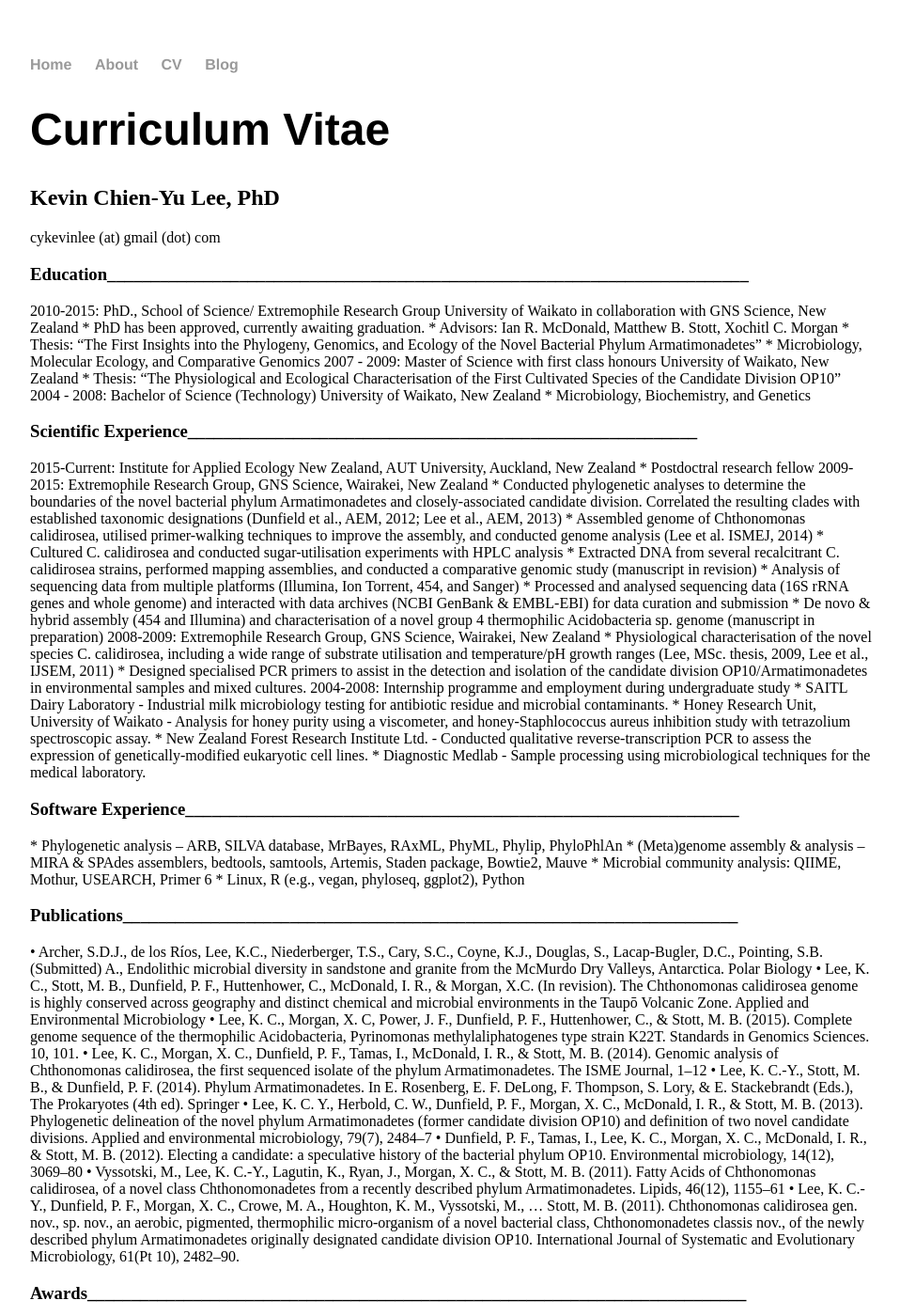
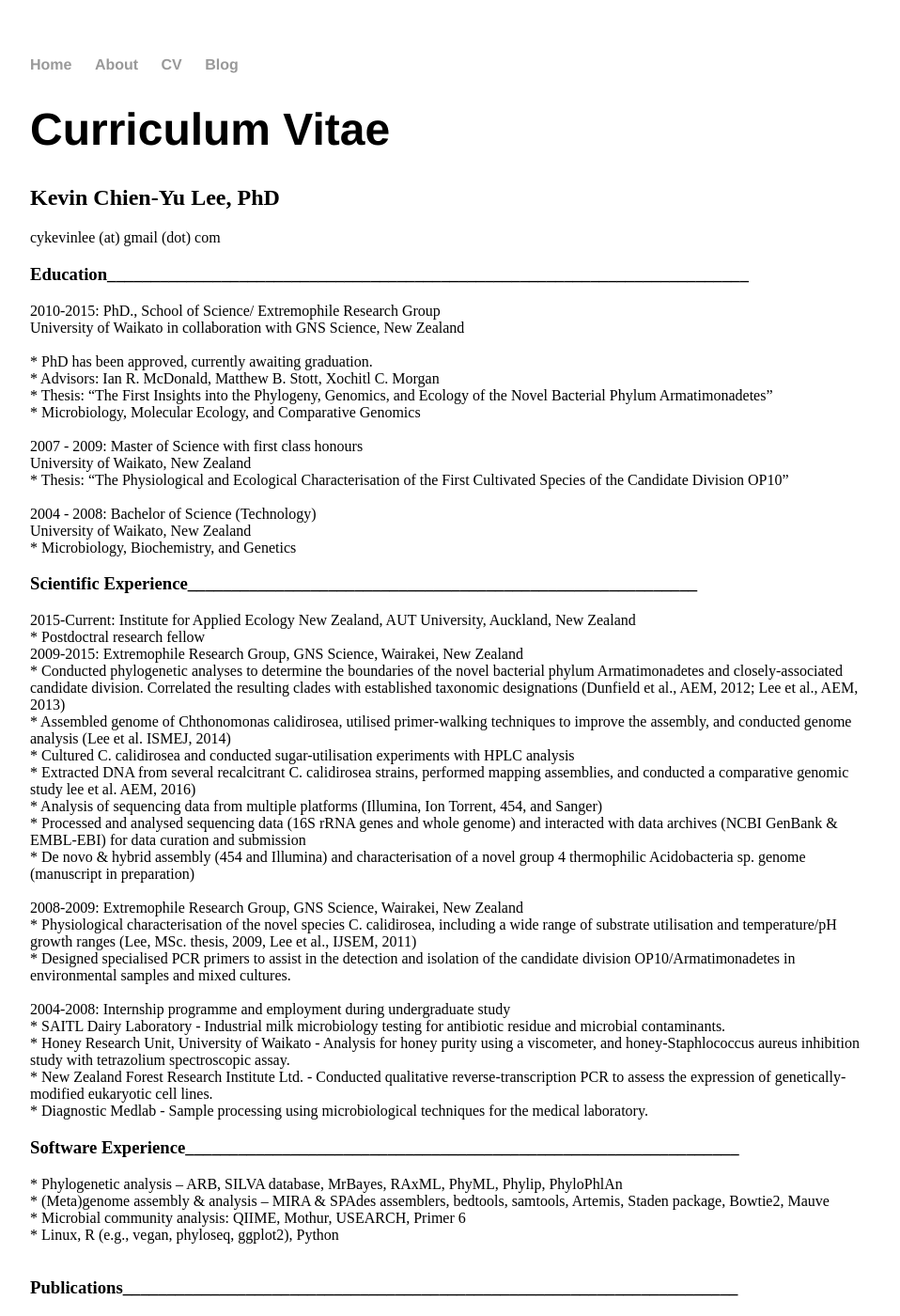
Before and after one commit to cyklee/cyklee.github.io, a Jekyll site: the page built from cv/index.html, in a window 1280 px wide and 1400 px high. Shown: the whole window at 94% size, without its empty margins (160-1118 px from the left). Built offline with Jekyll 4.4.1, drawn with Linux system fonts in a browser that asks for light colours; some of the changed text lies outside the part shown.

Commit message:
Update index.html

```diff
--- a/cv/index.html
+++ b/cv/index.html
@@ -8,87 +8,87 @@ title: Kevin C Lee - CV
 cykevinlee (at) gmail (dot) com
 <h3>Education_________________________________________________________________________</h3>
 
-2010-2015: PhD., School of Science/ Extremophile Research Group
-University of Waikato in collaboration with GNS Science, New Zealand
-
-*  PhD has been approved, currently awaiting graduation.
-*  Advisors: Ian R. McDonald, Matthew B. Stott, Xochitl C. Morgan
-*  Thesis: “The First Insights into the Phylogeny, Genomics, and Ecology of the Novel Bacterial Phylum Armatimonadetes”
-*  Microbiology, Molecular Ecology, and Comparative Genomics
-
-2007 - 2009: Master of Science with first class honours
-University of Waikato, New Zealand
-*  Thesis: “The Physiological and Ecological Characterisation of the First Cultivated Species of the Candidate Division OP10”
-
-2004 - 2008: Bachelor of Science (Technology)
-University of Waikato, New Zealand
-* Microbiology, Biochemistry, and Genetics
+2010-2015: PhD., School of Science/ Extremophile Research Group<br>
+University of Waikato in collaboration with GNS Science, New Zealand<br>
+<br>
+*  PhD has been approved, currently awaiting graduation.<br>
+*  Advisors: Ian R. McDonald, Matthew B. Stott, Xochitl C. Morgan<br>
+*  Thesis: “The First Insights into the Phylogeny, Genomics, and Ecology of the Novel Bacterial Phylum Armatimonadetes”<br>
+*  Microbiology, Molecular Ecology, and Comparative Genomics<br>
+<br>
+2007 - 2009: Master of Science with first class honours<br>
+University of Waikato, New Zealand<br>
+*  Thesis: “The Physiological and Ecological Characterisation of the First Cultivated Species of the Candidate Division OP10”<br>
+<br>
+2004 - 2008: Bachelor of Science (Technology) <br>
+University of Waikato, New Zealand<br>
+* Microbiology, Biochemistry, and Genetics<br>
 
 <h3>Scientific Experience__________________________________________________________</h3>
 
-2015-Current: Institute for Applied Ecology New Zealand, AUT University, Auckland, New Zealand
-* Postdoctral research fellow
-2009-2015: Extremophile Research Group, GNS Science, Wairakei, New Zealand
-* Conducted phylogenetic analyses to determine the boundaries of the novel bacterial phylum Armatimonadetes and closely-associated candidate division. Correlated the resulting clades with established taxonomic designations (Dunfield et al., AEM, 2012; Lee et al., AEM, 2013)
-* Assembled genome of Chthonomonas calidirosea, utilised primer-walking techniques to improve the assembly, and conducted genome analysis (Lee et al. ISMEJ, 2014)
-* Cultured C. calidirosea and conducted sugar-utilisation experiments with HPLC analysis
-* Extracted DNA from several recalcitrant C. calidirosea strains, performed mapping assemblies, and conducted a comparative genomic study (manuscript in revision)
-* Analysis of sequencing data from multiple platforms (Illumina, Ion Torrent, 454, and Sanger)
-* Processed and analysed sequencing data (16S rRNA genes and whole genome) and interacted with data archives (NCBI GenBank & EMBL-EBI) for data curation and submission
-* De novo & hybrid assembly (454 and Illumina) and characterisation of a novel group 4 thermophilic Acidobacteria sp. genome (manuscript in preparation)
-
-2008-2009: Extremophile Research Group, GNS Science, Wairakei, New Zealand
-* Physiological characterisation of the novel species C. calidirosea, including a wide range of substrate utilisation and temperature/pH growth ranges (Lee, MSc. thesis, 2009, Lee et al., IJSEM, 2011)
-* Designed specialised PCR primers to assist in the detection and isolation of the candidate division OP10/Armatimonadetes in environmental samples and mixed cultures.
-
-2004-2008: Internship programme and employment during undergraduate study
-* SAITL Dairy Laboratory - Industrial milk microbiology testing for antibiotic residue and microbial contaminants.
-* Honey Research Unit, University of Waikato - Analysis for honey purity using a viscometer, and honey-Staphlococcus aureus inhibition study with tetrazolium spectroscopic assay.
-* New Zealand Forest Research Institute Ltd. - Conducted qualitative reverse-transcription PCR to assess the expression of genetically-modified eukaryotic cell lines.
-* Diagnostic Medlab - Sample processing using microbiological techniques for the medical laboratory.
+2015-Current: Institute for Applied Ecology New Zealand, AUT University, Auckland, New Zealand<br>
+* Postdoctral research fellow<br>
+2009-2015: Extremophile Research Group, GNS Science, Wairakei, New Zealand<br>
+* Conducted phylogenetic analyses to determine the boundaries of the novel bacterial phylum Armatimonadetes and closely-associated candidate division. Correlated the resulting clades with established taxonomic designations (Dunfield et al., AEM, 2012; Lee et al., AEM, 2013)<br>
+* Assembled genome of Chthonomonas calidirosea, utilised primer-walking techniques to improve the assembly, and conducted genome analysis (Lee et al. ISMEJ, 2014)<br>
+* Cultured C. calidirosea and conducted sugar-utilisation experiments with HPLC analysis<br>
+* Extracted DNA from several recalcitrant C. calidirosea strains, performed mapping assemblies, and conducted a comparative genomic study lee et al. AEM, 2016)<br>
+* Analysis of sequencing data from multiple platforms (Illumina, Ion Torrent, 454, and Sanger)<br>
+* Processed and analysed sequencing data (16S rRNA genes and whole genome) and interacted with data archives (NCBI GenBank & EMBL-EBI) for data curation and submission<br>
+* De novo & hybrid assembly (454 and Illumina) and characterisation of a novel group 4 thermophilic Acidobacteria sp. genome (manuscript in preparation)<br>
+<br>
+2008-2009: Extremophile Research Group, GNS Science, Wairakei, New Zealand<br>
+* Physiological characterisation of the novel species C. calidirosea, including a wide range of substrate utilisation and temperature/pH growth ranges (Lee, MSc. thesis, 2009, Lee et al., IJSEM, 2011)<br>
+* Designed specialised PCR primers to assist in the detection and isolation of the candidate division OP10/Armatimonadetes in environmental samples and mixed cultures.<br>
+<br>
+2004-2008: Internship programme and employment during undergraduate study<br>
+* SAITL Dairy Laboratory - Industrial milk microbiology testing for antibiotic residue and microbial contaminants.<br>
+* Honey Research Unit, University of Waikato - Analysis for honey purity using a viscometer, and honey-Staphlococcus aureus inhibition study with tetrazolium spectroscopic assay.<br>
+* New Zealand Forest Research Institute Ltd. - Conducted qualitative reverse-transcription PCR to assess the expression of genetically-modified eukaryotic cell lines.<br>
+* Diagnostic Medlab - Sample processing using microbiological techniques for the medical laboratory.<br>
 
 <h3>Software Experience_______________________________________________________________</h3>
-*	Phylogenetic analysis – ARB, SILVA database, MrBayes, RAxML, PhyML, Phylip, PhyloPhlAn
-*	(Meta)genome assembly & analysis – MIRA & SPAdes assemblers, bedtools, samtools, Artemis, Staden package, Bowtie2, Mauve
-*	Microbial community analysis: QIIME, Mothur, USEARCH, Primer 6
-*	Linux, R (e.g., vegan, phyloseq, ggplot2), Python
-
+*	Phylogenetic analysis – ARB, SILVA database, MrBayes, RAxML, PhyML, Phylip, PhyloPhlAn<br>
+*	(Meta)genome assembly & analysis – MIRA & SPAdes assemblers, bedtools, samtools, Artemis, Staden package, Bowtie2, Mauve<br>
+*	Microbial community analysis: QIIME, Mothur, USEARCH, Primer 6<br>
+*	Linux, R (e.g., vegan, phyloseq, ggplot2), Python<br>
+<br>
 <h3>Publications______________________________________________________________________</h3>
-•	Archer, S.D.J., de los Ríos, Lee, K.C., Niederberger, T.S., Cary, S.C., Coyne, K.J., Douglas, S., Lacap-Bugler, D.C., Pointing, S.B. (Submitted) A., Endolithic microbial diversity in sandstone and granite from the McMurdo Dry Valleys, Antarctica. Polar Biology
-•	Lee, K. C., Stott, M. B., Dunfield, P. F., Huttenhower, C., McDonald, I. R., & Morgan, X.C. (In revision). The Chthonomonas calidirosea genome is highly conserved across geography and distinct chemical and microbial environments in the Taupō Volcanic Zone. Applied and Environmental Microbiology
-•	Lee, K. C., Morgan, X. C, Power, J. F., Dunfield, P. F., Huttenhower, C., & Stott, M. B. (2015). Complete genome sequence of the thermophilic Acidobacteria, Pyrinomonas methylaliphatogenes type strain K22T. Standards in Genomics Sciences. 10, 101.
-•	Lee, K. C., Morgan, X. C., Dunfield, P. F., Tamas, I., McDonald, I. R., & Stott, M. B. (2014). Genomic analysis of Chthonomonas calidirosea, the first sequenced isolate of the phylum Armatimonadetes. The ISME Journal, 1–12
-•	Lee, K. C.-Y., Stott, M. B., & Dunfield, P. F. (2014). Phylum Armatimonadetes. In E. Rosenberg, E. F. DeLong, F. Thompson, S. Lory, & E. Stackebrandt (Eds.), The Prokaryotes (4th ed). Springer
-•	Lee, K. C. Y., Herbold, C. W., Dunfield, P. F., Morgan, X. C., McDonald, I. R., & Stott, M. B. (2013). Phylogenetic delineation of the novel phylum Armatimonadetes (former candidate division OP10) and definition of two novel candidate divisions. Applied and environmental microbiology, 79(7), 2484–7
-•	Dunfield, P. F., Tamas, I., Lee, K. C., Morgan, X. C., McDonald, I. R., & Stott, M. B. (2012). Electing a candidate: a speculative history of the bacterial phylum OP10. Environmental microbiology, 14(12), 3069–80
-•	Vyssotski, M., Lee, K. C.-Y., Lagutin, K., Ryan, J., Morgan, X. C., & Stott, M. B. (2011). Fatty Acids of Chthonomonas calidirosea, of a novel class Chthonomonadetes from a recently described phylum Armatimonadetes. Lipids, 46(12), 1155–61
-•	Lee, K. C.-Y., Dunfield, P. F., Morgan, X. C., Crowe, M. A., Houghton, K. M., Vyssotski, M., … Stott, M. B. (2011). Chthonomonas calidirosea gen. nov., sp. nov., an aerobic, pigmented, thermophilic micro-organism of a novel bacterial class, Chthonomonadetes classis nov., of the newly described phylum Armatimonadetes originally designated candidate division OP10. International Journal of Systematic and Evolutionary Microbiology, 61(Pt 10), 2482–90.
-
+•	Archer, S.D.J., de los Ríos, Lee, K.C., Niederberger, T.S., Cary, S.C., Coyne, K.J., Douglas, S., Lacap-Bugler, D.C., Pointing, S.B. (Submitted) A., Endolithic microbial diversity in sandstone and granite from the McMurdo Dry Valleys, Antarctica. Polar Biology<br>
+•	Lee, K. C., Stott, M. B., Dunfield, P. F., Huttenhower, C., McDonald, I. R., & Morgan, X.C. (In revision). The Chthonomonas calidirosea genome is highly conserved across geography and distinct chemical and microbial environments in the Taupō Volcanic Zone. Applied and Environmental Microbiology<br>
+•	Lee, K. C., Morgan, X. C, Power, J. F., Dunfield, P. F., Huttenhower, C., & Stott, M. B. (2015). Complete genome sequence of the thermophilic Acidobacteria, Pyrinomonas methylaliphatogenes type strain K22T. Standards in Genomics Sciences. 10, 101.<br>
+•	Lee, K. C., Morgan, X. C., Dunfield, P. F., Tamas, I., McDonald, I. R., & Stott, M. B. (2014). Genomic analysis of Chthonomonas calidirosea, the first sequenced isolate of the phylum Armatimonadetes. The ISME Journal, 1–12<br>
+•	Lee, K. C.-Y., Stott, M. B., & Dunfield, P. F. (2014). Phylum Armatimonadetes. In E. Rosenberg, E. F. DeLong, F. Thompson, S. Lory, & E. Stackebrandt (Eds.), The Prokaryotes (4th ed). Springer<br>
+•	Lee, K. C. Y., Herbold, C. W., Dunfield, P. F., Morgan, X. C., McDonald, I. R., & Stott, M. B. (2013). Phylogenetic delineation of the novel phylum Armatimonadetes (former candidate division OP10) and definition of two novel candidate divisions. Applied and environmental microbiology, 79(7), 2484–7<br>
+•	Dunfield, P. F., Tamas, I., Lee, K. C., Morgan, X. C., McDonald, I. R., & Stott, M. B. (2012). Electing a candidate: a speculative history of the bacterial phylum OP10. Environmental microbiology, 14(12), 3069–80<br>
+•	Vyssotski, M., Lee, K. C.-Y., Lagutin, K., Ryan, J., Morgan, X. C., & Stott, M. B. (2011). Fatty Acids of Chthonomonas calidirosea, of a novel class Chthonomonadetes from a recently described phylum Armatimonadetes. Lipids, 46(12), 1155–61<br>
+•	Lee, K. C.-Y., Dunfield, P. F., Morgan, X. C., Crowe, M. A., Houghton, K. M., Vyssotski, M., … Stott, M. B. (2011). Chthonomonas calidirosea gen. nov., sp. nov., an aerobic, pigmented, thermophilic micro-organism of a novel bacterial class, Chthonomonadetes classis nov., of the newly described phylum Armatimonadetes originally designated candidate division OP10. International Journal of Systematic and Evolutionary Microbiology, 61(Pt 10), 2482–90. <br>
+<br>
 <h3>Awards___________________________________________________________________________</h3>
-* 2010: Sarah Beanland Memorial Ph.D. Fellowship
-* 2009: University of Waikato Masters Research Scholarship
-* 2009: GNS Science Masters Research Study Award
-* 2004: Tearaway Waikato University Scholarships
-
+* 2010: Sarah Beanland Memorial Ph.D. Fellowship<br>
+* 2009: University of Waikato Masters Research Scholarship<br>
+* 2009: GNS Science Masters Research Study Award<br>
+* 2004: Tearaway Waikato University Scholarships<br>
+<br>
 <h3>Selected Presentations____________________________________________________________</h3>
-* New Zealand Microbiological Society 58th Annual Conference, University of Waikato. Nov 2013. The genomics and ecology of the extremophilic scavenger Chthonomonas calidirosea
-* Huttenhower Lab, Department of Biostatistics, Harvard School of Public Health. Jul 2013. The genomic and ecological characterisation of Chthonomonas calidirosea T49
-* New Zealand Microbial Ecology Consortium, University of Auckland. Jan 2012. Ecological implications of the genomic and phenotypic characteristics of an Armatimonadetes strain
-
+* New Zealand Microbiological Society 58th Annual Conference, University of Waikato. Nov 2013. The genomics and ecology of the extremophilic scavenger Chthonomonas calidirosea<br>
+* Huttenhower Lab, Department of Biostatistics, Harvard School of Public Health. Jul 2013. The genomic and ecological characterisation of Chthonomonas calidirosea T49<br>
+* New Zealand Microbial Ecology Consortium, University of Auckland. Jan 2012. Ecological implications of the genomic and phenotypic characteristics of an Armatimonadetes strain<br>
+<br>
 <h3>Poster Session Presentations______________________________________________________</h3>
-* Lee, K.C., Morgan, X.C., Ryan, J., Lagutin, K., Vyssotski, M., McDonald, I.R., Stott, M.B. Physiological characterization and genome sequence of the first cultured representative of candidate division OP10, ‘Khthonomonas calidirosea’. 13th International Symposium on Microbial Ecology (Seattle, USA, 22-27 Aug 2010)
-* Lee, C.K., Morgan, X.C., Ryan, J., Lagutin, K., Vyssotskii, M. McDonald, I.R. and Stott, M.B. The physiological and ecological characterisation of the first cultivated species of candidate division OP10. COMBIO conference (Christchurch, New Zealand, 6-10 Dec 2009)
-
+* Lee, K.C., Morgan, X.C., Ryan, J., Lagutin, K., Vyssotski, M., McDonald, I.R., Stott, M.B. Physiological characterization and genome sequence of the first cultured representative of candidate division OP10, ‘Khthonomonas calidirosea’. 13th International Symposium on Microbial Ecology (Seattle, USA, 22-27 Aug 2010)<br>
+* Lee, C.K., Morgan, X.C., Ryan, J., Lagutin, K., Vyssotskii, M. McDonald, I.R. and Stott, M.B. The physiological and ecological characterisation of the first cultivated species of candidate division OP10. COMBIO conference (Christchurch, New Zealand, 6-10 Dec 2009)<br>
+<br>
 <h3>Professional Activities___________________________________________________________</h3>
-* Member of New Zealand Microbiological Society (NZMS)
-* Member of New Zealand Microbial Ecology Consortium (NZMEC)
-* Member of American Society for Microbiology (ASM)
+* Member of New Zealand Microbiological Society (NZMS)<br>
+* Member of New Zealand Microbial Ecology Consortium (NZMEC)<br>
+* Member of American Society for Microbiology (ASM)<br>
 
 <h3>Languages_________________________________________________________________________</h3>
-* Spoken: English (fluent), Mandarin Chinese (native)
-
-References____________________________________________________________________________________________________________________________________________________
-
+* Spoken: English (fluent), Mandarin Chinese (native)<br>
+<br>
+<h3></h3>References___________________________________________________________________</h3>
+<br>
 Available upon request.
 
 </div><!-- /.blurb -->
```
